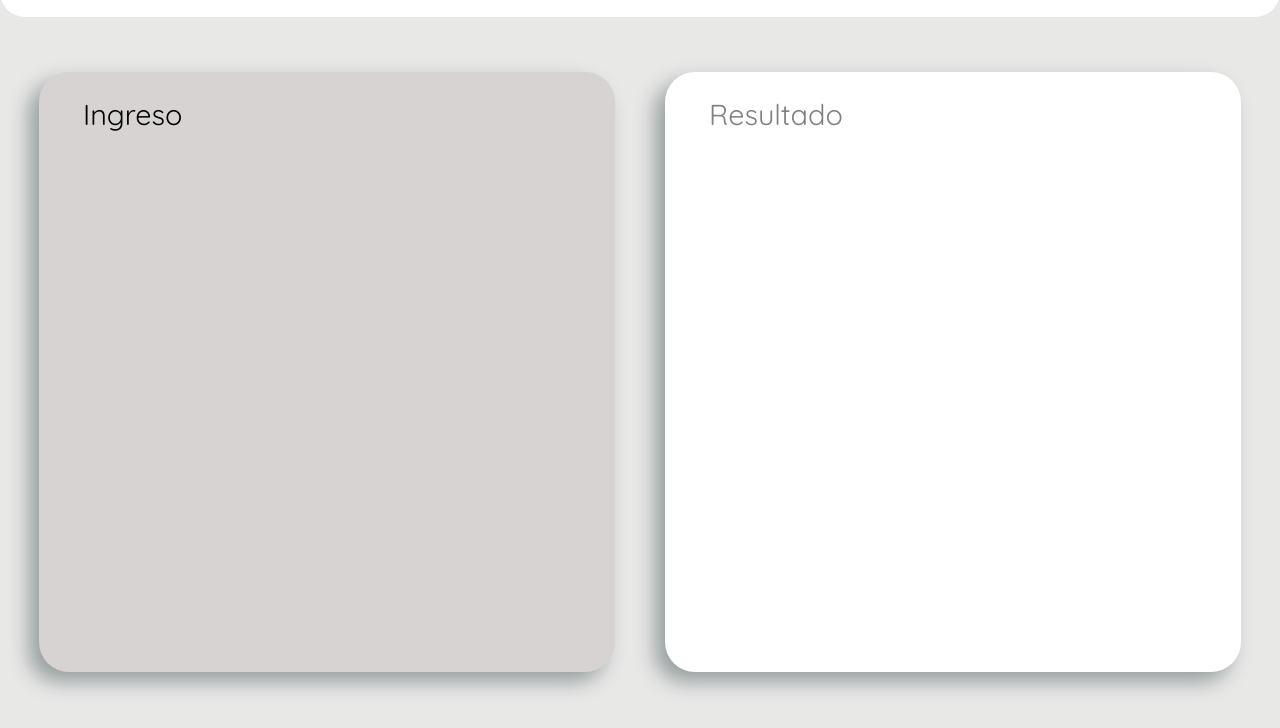
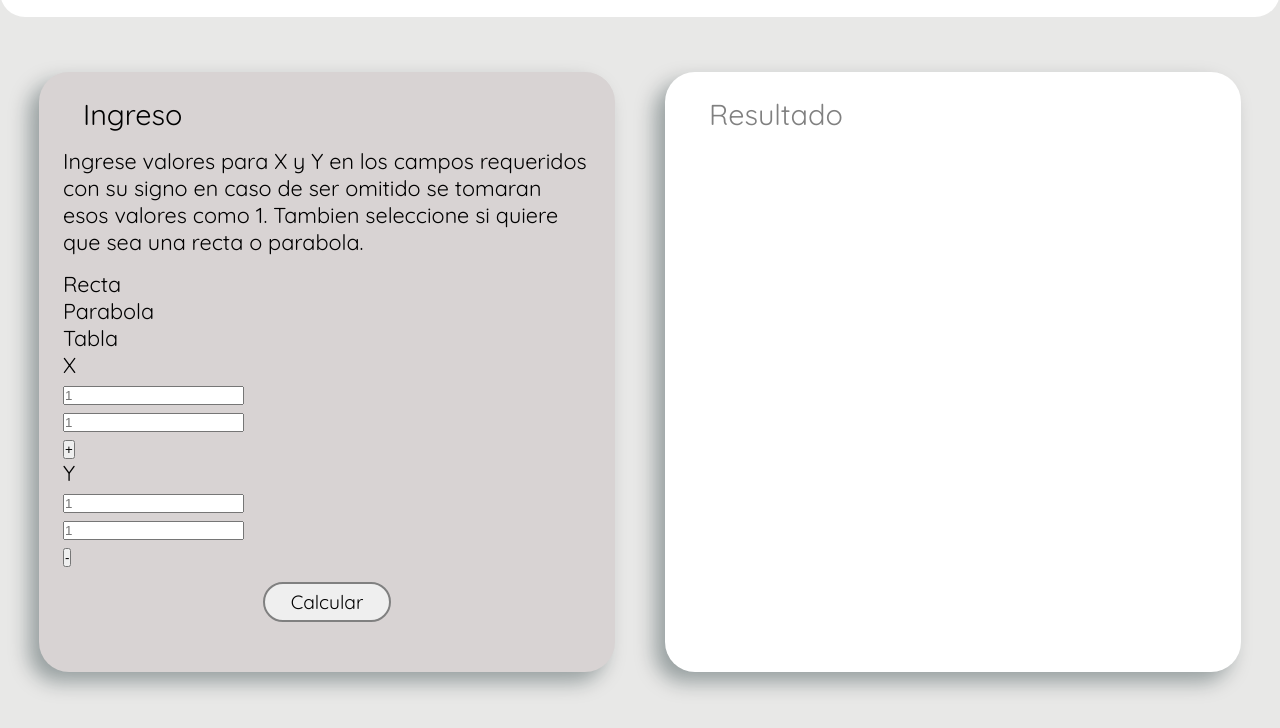
Before and after one commit to AstroLui/MyFirstAPI, a plain HTML site: page src/pages/apro-fun.html in a window 1280 px wide. Shown: the part 72-800 px from the top of the page. Drawn offline with Linux system fonts and the light colour scheme.

Commit message:
feat(Ingreso): adding tags for `Inputs`

```diff
--- a/src/pages/apro-fun.html
+++ b/src/pages/apro-fun.html
@@ -17,7 +17,48 @@
         <div class="Astro-Form">
             <span class="Form-Title">Ingreso</span>
             <div class="Form-Content">
-                <span class="Ejercicio" id="Ejercicio"></span>
+                <p>Ingrese valores para X y Y en los campos requeridos con su signo
+                    en caso de ser omitido se tomaran esos valores como 1. Tambien seleccione
+                    si quiere que sea una recta o parabola.
+                </p>
+            </div>
+            <div id="Form-Tabla">
+                <nav id="Nav-Select">
+                    <span id="Nav-Select-R" class="S"><span id="Title-Select">Recta<div id="Recta"></div></span><div id="Nav-Select-Op" onclick="Nav_Active()"><div></div><div></div></div></span>
+                    <span id="Nav-Select-P" class="C" onclick="Pass()"><span>Parabola<div id="Parabola"></div></span></span>
+                </nav>
+                <div id="Tabla">
+                    <span>Tabla</span>
+                    <div id="inTabla">
+                        <div id="inX">
+                            <div id="X">
+                                <span>X</span>
+                                <div id="inputs">
+                                    <input type="number" placeholder="1"/>
+                                </div>
+                                <div id="inputs">
+                                    <input type="number" placeholder="1"/>
+                                </div>
+                            </div>
+                        <button type="button" onclick="A_Add_Plus()">+</button>
+                        </div>
+                        <div id="inY">
+                            <div id="Y">
+                                <span>Y</span>
+                                <div id="inputs">
+                                    <input type="number" placeholder="1"/>
+                                </div>
+                                <div id="inputs">
+                                    <input type="number" placeholder="1"/>
+                                </div>
+                            </div>
+                            <button type="button" onclick="A_Delete_Minus()">-</button>
+                        </div>
+                    </div>
+                </div>
+            </div>
+            <div class="Form-Calcular">
+                <button id="B-Calcular" class="B-Calcular" onclick="Calcular()">Calcular</button>
             </div>
         </div>
         <div class="Astro-Result">
```
